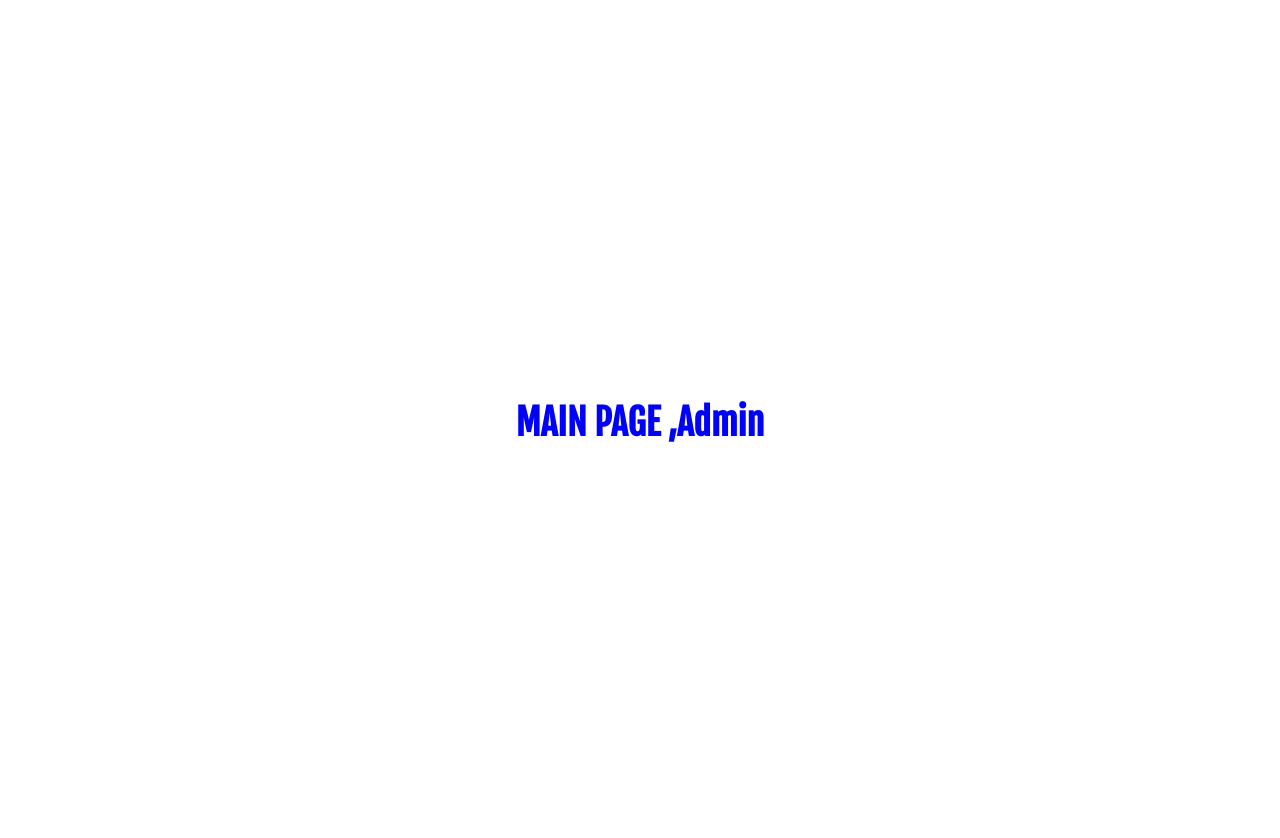
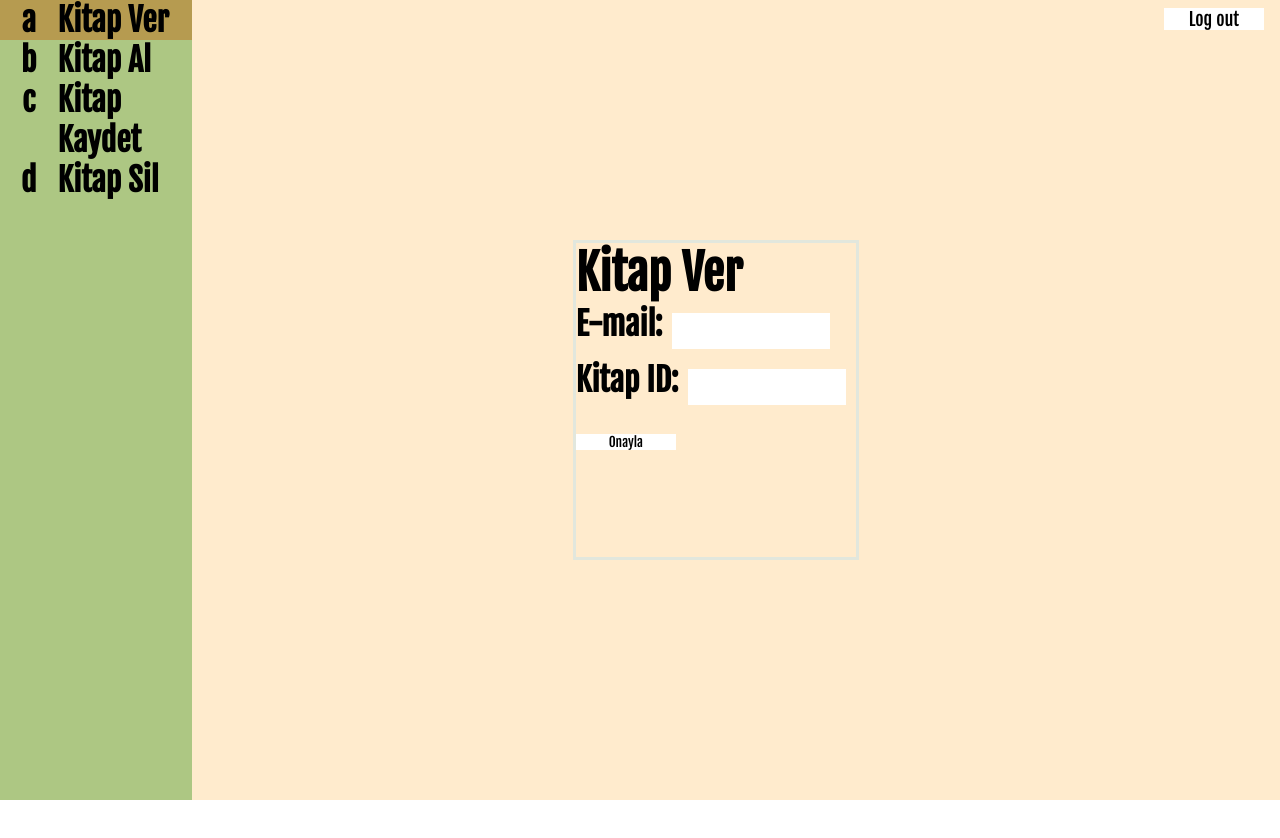
Before and after one commit to Spexso/CSE343-Online-Library-System, a React (Create React App) app in the folder web/: page /main in a window 1280 px wide. Shown: the top 838 px of the page. After the commit the page ends 800 px from the top, so only its background shows below. Built offline with nearby package versions, Linux system fonts and the light colour scheme.

Commit message:
Framework of Main Page Implemented

```diff
--- a/web/src/MainPage.js
+++ b/web/src/MainPage.js
@@ -1,5 +1,6 @@
 import React from "react";
-import './MainPage.css'
+import './components/Sidebar'
+import { Sidebar } from "./components/Sidebar";
 
 const MainPage = () => {
 
@@ -7,7 +8,7 @@ const MainPage = () => {
     return (
         <div className="text">
             <h1>
-            <h2> MAIN PAGE <span> ,Admin </span></h2>
+            <Sidebar></Sidebar>
             </h1>
         </div>
     );
--- /dev/null
+++ b/web/src/components/InputField.css
@@ -0,0 +1,17 @@
+.inputField{
+	/*display: flex;
+	flex-direction: column;
+	text-align: center;*/
+	border: 3px solid rgb(226, 231, 221);
+	/*margin: 10px 5px;*/
+}
+
+ul{
+	list-style-type: none;
+}
+
+button{
+	background-color: white;
+	width: 100px;
+	align-self: center;
+}
--- /dev/null
+++ b/web/src/components/InputField.jsx
@@ -0,0 +1,66 @@
+import React, {Component} from 'react';
+import { SingleInput } from './SingleInput';
+import "./InputField.css";
+
+/**
+ * Parameters
+ * (str) fieldName: name of the input filed
+ * (str array) inputFields: header's of the SingleInput's
+ */
+class InputField extends Component{
+	constructor(props){
+		super(props);
+
+		this.state={values:[]};
+		for(let i=0; i<this.props.inputFields.length; ++i)
+			this.state.values.push("");
+
+		this.onChangeFuncs=[];
+
+		this.parOnChangeFunc=function(index){
+			return (e) => {
+				let valuesCopy=[].concat(this.state.values);
+				valuesCopy[index]=e.target.value;
+				this.setState({values:valuesCopy});
+			};
+		}
+
+		for(let i=0; i<this.props.inputFields.length; ++i)
+			this.onChangeFuncs.push(this.parOnChangeFunc(i));
+
+		/*this.x=[];
+		for(let i=0; i<this.props.inputFields.length; ++i){
+			this.x.push(<SingleInput header={this.props.inputFields[i]} value={this.state.values[i]} handleChange={this.onChangeFuncs[i]}/>);
+		}*/
+
+		this.onClick=this.onClick.bind(this);
+	}
+
+	onClick(){
+		console.log(this.state.values);
+	}
+
+	render(){
+
+		let x=[];
+		let i;
+		for(i=0; i<this.props.inputFields.length; ++i){
+			x.push(<SingleInput header={this.props.inputFields[i]} value={this.state.values[i]} handleChange={this.onChangeFuncs[i]}/>);
+		}
+
+		i=0;
+		return(
+			<div className="inputField">
+				<h2>{this.props.fieldName}</h2>
+				<ul>
+					{x.map(elm => (
+						<li key={i++}>{elm}</li>
+					))}
+				</ul>
+				<button onClick={this.onClick}>Onayla</button>
+			</div>
+		);
+	}
+}
+
+export {InputField};
--- /dev/null
+++ b/web/src/components/Sidebar.css
@@ -0,0 +1,79 @@
+.wholePage{
+	height: 100vh;
+	width: 100vw;
+	background-color: rgb(239, 139, 17);
+	display: flex;
+	padding: 0px;
+	margin: 0px;
+}
+
+.sidebar{
+	display: flex;
+	/*height: 100vh;
+	width: 15vw;*/
+	height: 100%;
+	width: 15%;
+	background-color: rgb(173, 199, 131);
+	padding: 0px;
+	margin: 0px;
+}
+
+.non-sidebar{
+	display: flex;
+	height: 100%;
+	width: 85%;
+	padding: 0px;
+	margin: 0px;
+	background-color: blanchedalmond;
+	align-items: center;
+	justify-content: center;
+}
+
+.content{
+	display: flex;
+	height: 40%;
+	width: 30%;
+}
+
+ul{
+	/*display: flex;*/
+	/*flex-direction: row;*/
+	list-style-type: none;
+	height: auto;
+	width: 100%;
+	/*border: 2px solid red;*/
+	padding: 0px;
+	margin: 0px;
+}
+
+li{
+	display: flex;
+	flex-direction: row;
+	width: 100%;
+	height: /*40px;*/ auto;
+	/*border: 2px solid blue;*/
+	padding: 0px;
+	margin: 0px;
+}
+
+/* Following are part of the sidebar, not content. */
+
+.icon{
+	height: 100%;
+	width: 30%;
+	text-align: center;
+}
+
+.text{
+	height: 100%;
+	width: 70%;
+	text-align: left;
+}
+
+
+.LogoutB {
+	position: absolute;
+  top: 8px;
+  right: 16px;
+  font-size: 18px;
+}
--- /dev/null
+++ b/web/src/components/Sidebar.jsx
@@ -0,0 +1,68 @@
+import React, {Component} from 'react';
+import { InputField } from './InputField';
+import "./Sidebar.css";
+
+
+class Sidebar extends Component{
+
+	Logout = () => {
+		console.log("Logout");
+	  }
+
+
+	constructor(props){
+		super(props);
+
+		this.items=[
+			{index:0, icon:"a", text:"Kitap Ver", content:<InputField fieldName="Kitap Ver" inputFields={["E-mail:", "Kitap ID:"]}/>},
+			{index:1, icon:"b", text:"Kitap Al", content:<InputField fieldName="Kitap Al" inputFields={["E-mail:", "Kitap ID:"]}/>},
+			{index:2, icon:"c", text:"Kitap Kaydet", content:<InputField fieldName="Kitap Kaydet" inputFields={["ISBN:"]}/>},
+			{index:3, icon:"d", text:"Kitap Sil", content:<InputField fieldName="Kitap Sil" inputFields={["Kitap ID:"]}/>},
+		];
+
+		this.parOnClick=function(index){
+			return () => {
+				this.setState({contentIndex:index});
+			};
+		}
+
+		this.parOnClick=this.parOnClick.bind(this);
+
+		this.state={contentIndex: 0};
+	}
+
+	render(){
+
+		return(
+			<div className='wholePage'>
+				<div className='sidebar'>
+					<ul>
+						{this.items.map((value) =>(
+							<li key={value.index} onClick={this.parOnClick(value.index)} style={{backgroundColor: value.index===this.state.contentIndex?"rgb(182, 155, 80)":"rgb(173, 199, 131)"}}>
+								<div className="icon">{value.icon}</div>
+								<div className="text">{value.text}</div>
+							</li>
+						))}
+					</ul>
+				</div>
+				<div className='non-sidebar'>
+					<div className='content'>
+						{
+							this.items[this.state.contentIndex].content
+							/*<div>
+								<InputField fieldName="Kitap Ver" inputFields={["E-mail:", "Kitap ID:"]}/>
+								<InputField fieldName="Kitap Al" inputFields={["E-mail:", "Kitap ID:"]}/>
+								<InputField fieldName="Kitap Kaydet" inputFields={["ISBN:"]}/>
+								<InputField fieldName="Kitap Sil" inputFields={["Kitap ID:"]}/>
+							</div>*/
+						}
+
+					</div>
+					<button className='LogoutB' onClick={this.Logout}> Log out </button>
+				</div>
+			</div>
+		);
+	}
+}
+
+export {Sidebar};
--- /dev/null
+++ b/web/src/components/SingleInput.css
@@ -0,0 +1,4 @@
+input{
+	padding:10px;
+	margin:10px 10px;
+}
--- /dev/null
+++ b/web/src/components/SingleInput.jsx
@@ -0,0 +1,33 @@
+import React, {Component} from 'react';
+import "./SingleInput.css";
+
+/**
+ * Parameters
+ * (str) header: name of the input field
+ *
+ * State
+ * (str) value: content of the input filed
+ */
+class SingleInput extends Component{
+	constructor(props){
+		super(props);
+		//this.state={value:''};
+
+		//this.onChange=this.onChange.bind(this);
+	}
+
+	/*onChange(e){
+		this.setState({value:e.target.value});
+	}*/
+
+	render(){
+		return(
+			<div className='singleInput'>
+				<label>{this.props.header}</label>
+				<input value={this.props.value} onChange={this.props.handleChange} style={{backgroundColor: "white"}}/>
+			</div>
+		);
+	}
+}
+
+export {SingleInput};
```
